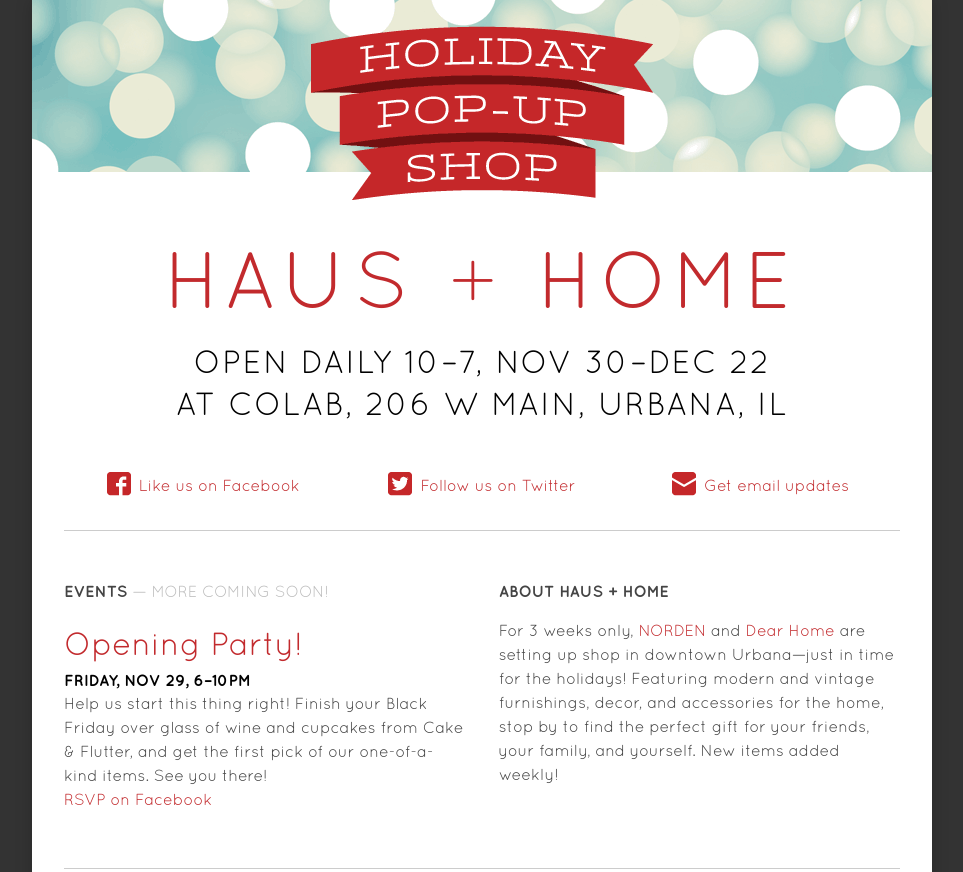
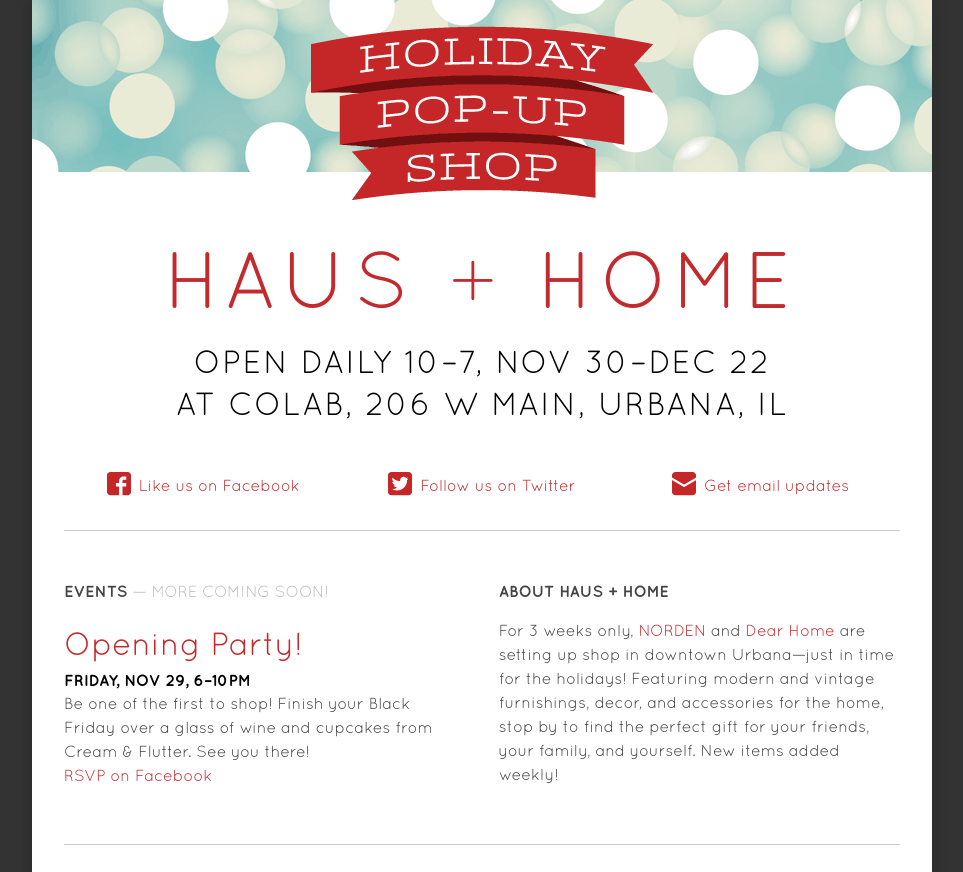
Before and after one commit to mattwondra/hausandhome, a plain HTML site: page index.html in a window 1280 px wide. Shown: the top 872 px of the page, without its empty margins (158-1121 px from the left). Drawn offline with Linux system fonts and the light colour scheme.

Commit message:
update copy

```diff
--- a/index.html
+++ b/index.html
@@ -38,7 +38,7 @@
         <h3 class="event-title"><a href="https://www.facebook.com/events/665811273451765/">Opening Party!</a></h3>
         <h4 class="event-date">Friday, Nov 29, 6–10pm</h4>
         <p>
-          Help us start this thing right! Finish your Black Friday over glass of wine and cupcakes from Cake &amp; Flutter, and get the first pick of our one-of-a-kind items. See you there!<br />
+          Be one of the first to shop! Finish your Black Friday over a glass of wine and cupcakes from Cream &amp; Flutter. See you there!<br />
           <a href="https://www.facebook.com/events/665811273451765/">RSVP on Facebook</a>
         </p>
       </div>
```
